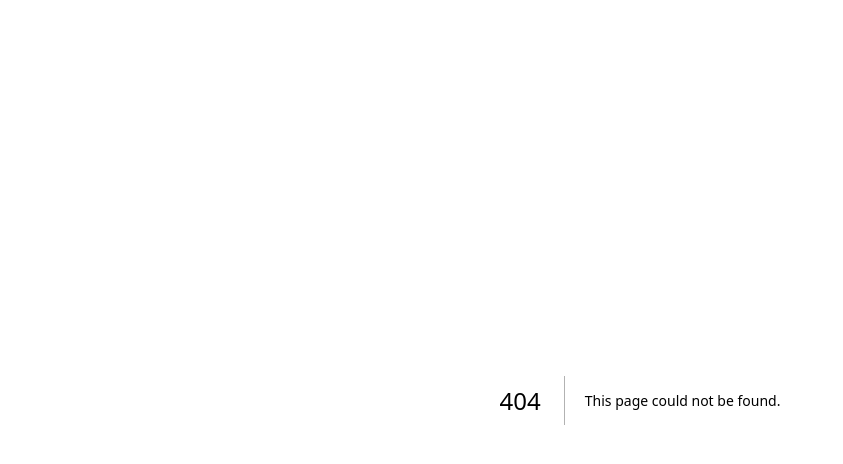
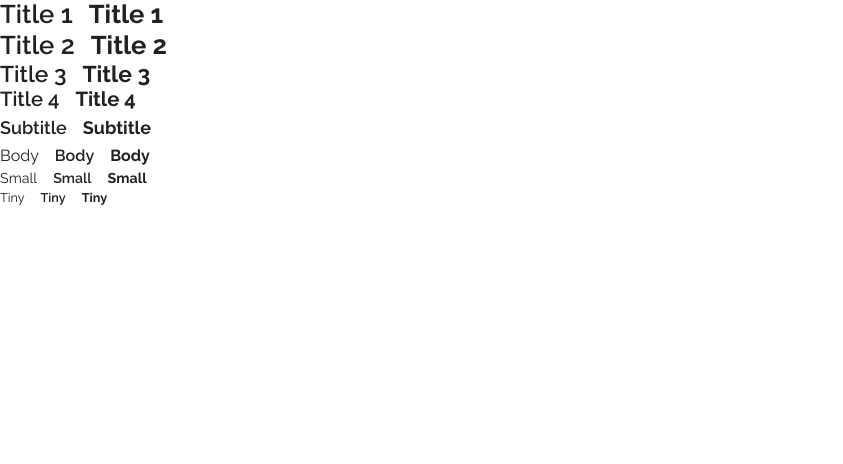
Before and after one commit to regardscitoyens/nosdeputes-front, a Next.js app: page /theme in a window 1280 px wide. Before the commit this address had no page. Shown: the top 464 px of the page, without its empty margins (0-843 px from the left). Built offline with nearby package versions, Linux system fonts and the light colour scheme.

Commit message:
setup fonts

```diff
--- /dev/null
+++ b/app/theme/page.tsx
@@ -0,0 +1,85 @@
+import Typography from "@mui/material/Typography";
+import Stack from "@mui/material/Stack";
+
+export default function Page() {
+  return (
+    <div>
+      <Stack direction="row" spacing={2}>
+        <Typography fontWeight="regular" variant="h1">
+          Title 1
+        </Typography>
+        <Typography fontWeight="bold" variant="h1">
+          Title 1
+        </Typography>
+      </Stack>
+      <Stack direction="row" spacing={2}>
+        <Typography fontWeight="regular" variant="h2">
+          Title 2
+        </Typography>
+        <Typography fontWeight="bold" variant="h2">
+          Title 2
+        </Typography>
+      </Stack>
+      <Stack direction="row" spacing={2}>
+        <Typography fontWeight="regular" variant="h3">
+          Title 3
+        </Typography>
+        <Typography fontWeight="bold" variant="h3">
+          Title 3
+        </Typography>
+      </Stack>
+      <Stack direction="row" spacing={2}>
+        <Typography fontWeight="regular" variant="h4">
+          Title 4
+        </Typography>
+        <Typography fontWeight="bold" variant="h4">
+          Title 4
+        </Typography>
+      </Stack>
+      <Stack direction="row" spacing={2}>
+        <Typography fontWeight="regular" variant="subtitle1">
+          Subtitle
+        </Typography>
+        <Typography fontWeight="bold" variant="subtitle1">
+          Subtitle
+        </Typography>
+      </Stack>
+
+      <Stack direction="row" spacing={2}>
+        <Typography fontWeight="light" variant="body1">
+          Body
+        </Typography>
+        <Typography fontWeight="regular" variant="body1">
+          Body
+        </Typography>
+        <Typography fontWeight="bold" variant="body1">
+          Body
+        </Typography>
+      </Stack>
+
+      <Stack direction="row" spacing={2}>
+        <Typography fontWeight="light" variant="body2">
+          Small
+        </Typography>
+        <Typography fontWeight="regular" variant="body2">
+          Small
+        </Typography>
+        <Typography fontWeight="bold" variant="body2">
+          Small
+        </Typography>
+      </Stack>
+
+      <Stack direction="row" spacing={2}>
+        <Typography fontWeight="light" variant="caption">
+          Tiny
+        </Typography>
+        <Typography fontWeight="regular" variant="caption">
+          Tiny
+        </Typography>
+        <Typography fontWeight="bold" variant="caption">
+          Tiny
+        </Typography>
+      </Stack>
+    </div>
+  );
+}
--- a/components/ThemeRegistry/theme.ts
+++ b/components/ThemeRegistry/theme.ts
@@ -1,8 +1,8 @@
-import { Roboto } from "next/font/google";
+import { Raleway } from "next/font/google";
 import { createTheme } from "@mui/material/styles";
 
-const roboto = Roboto({
-  weight: ["300", "400", "500", "700"],
+const raleway = Raleway({
+  weight: ["400", "600", "700"],
   subsets: ["latin"],
   display: "swap",
 });
@@ -12,7 +12,18 @@ const theme = createTheme({
     mode: "light",
   },
   typography: {
-    fontFamily: roboto.style.fontFamily,
+    fontFamily: raleway.style.fontFamily,
+    fontWeightBold: 700,
+    fontWeightRegular: 600,
+    fontWeightLight: 400,
+    h1: { fontSize: "1.602rem" },
+    h2: { fontSize: "1.602rem" },
+    h3: { fontSize: "1.424rem" },
+    h4: { fontSize: "1.266rem" },
+    subtitle1: { fontSize: "1.125rem" },
+    body1: { fontSize: "1rem" },
+    body2: { fontSize: "0.889rem" },
+    caption: { fontSize: "0.79rem" },
   },
   components: {
     MuiButton: {
```
